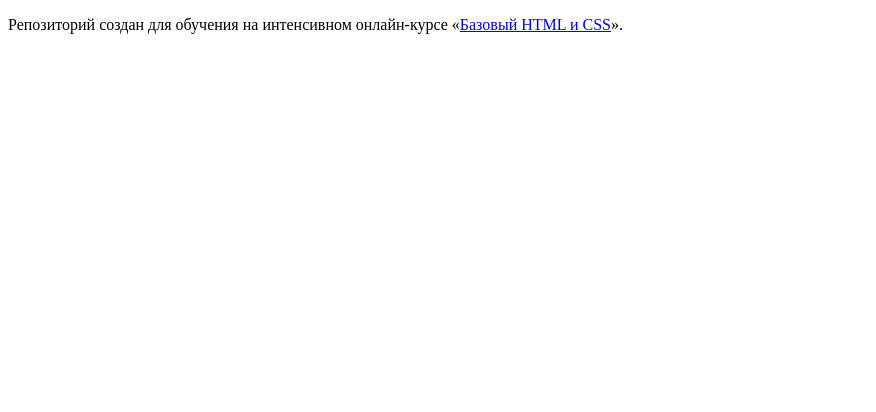
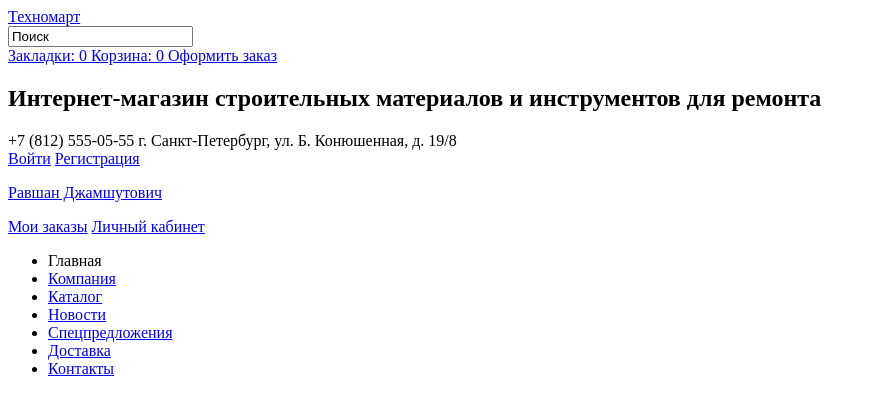
Before and after one commit to EkaterinaZoshchik/20096-technomart, a plain HTML site: page index.html in a window 1280 px wide. Shown: the whole page, without its empty margins (0-876 px from the left). Drawn offline with Linux system fonts and the light colour scheme.

Commit message:
Разметка хэдера Техномарта

```diff
--- a/index.html
+++ b/index.html
@@ -2,11 +2,77 @@
 <html lang="ru">
   <head>
     <meta charset="utf-8">
-    <title>HTML Academy: Техномарт</title>
+    <title>Техномарт</title>
   </head>
   <body>
+    <!-- Хэдер -->
+    <header>
+      <div class="header-user">
+        <div class="container">
+          <a class="logo" href="/">Техномарт</a>
+          <form action="#" method="get">
+            <input type="search" name="search" id="search" value="Поиск">
+          </form>
+          <a class="bookmarks" href="#">Закладки:
+            <span>0</span>
+          </a>
+          <a class="cart" href="#">Корзина:
+            <span>0</span>
+          </a>
+          <a class="order" href="#">Оформить заказ</a>
+        </div>
+      </div>
 
-    <p>Репозиторий создан для обучения на интенсивном онлайн‑курсе «<a href="https://htmlacademy.ru/intensive/htmlcss">Базовый HTML и CSS</a>».</p>
+      <div class="header-main">
+        <div class="container">
+          <div class="contacts-login">
+            <h2>Интернет-магазин строительных материалов и инструментов для ремонта</h2>
+            <div class="contacts">
+              <span>+7 (812) 555-05-55</span>
+              <span>г. Санкт-Петербург, ул. Б. Конюшенная, д. 19/8</span>
+            </div>
+            <div class="unauthorized">
+              <a href="#">Войти</a>
+              <a href="#">Регистрация</a>
+            </div>
+            <div class="authorized display-none">
+              <p>
+                <a href="profile.html">Равшан Джамшутович</a>
+                <a href="log-out.html"></a>
+              </p>
+              <p>
+                <a href="#">Мои заказы</a>
+                <a href="#">Личный кабинет</a>
+              </p>
+            </div>
+          </div>
+          <!-- Навигация по сайту -->
+          <div class="main-navigation">
+            <ul class="nav-list">
+              <li>Главная</li>
+              <li>
+                <a href="#">Компания</a>
+              </li>
+              <li>
+                <a href="#">Каталог</a>
+              </li>
+              <li>
+                <a href="#">Новости</a>
+              </li>
+              <li>
+                <a href="#">Спецпредложения</a>
+              </li>
+              <li>
+                <a href="#">Доставка</a>
+              </li>
+              <li>
+                <a href="#">Контакты</a>
+              </li>
+            </ul>
+          </div>
+        </div>
+      </div>
+    </header>
 
   </body>
 </html>
```
